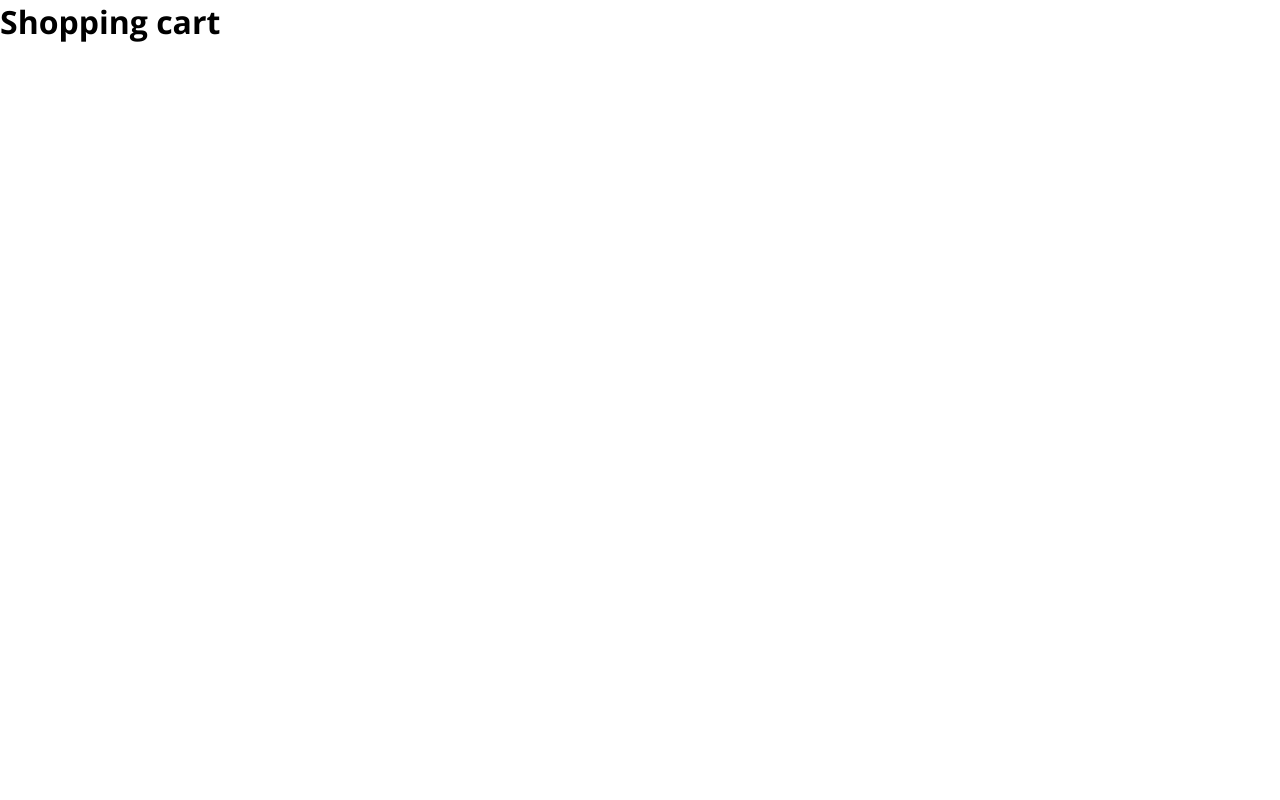
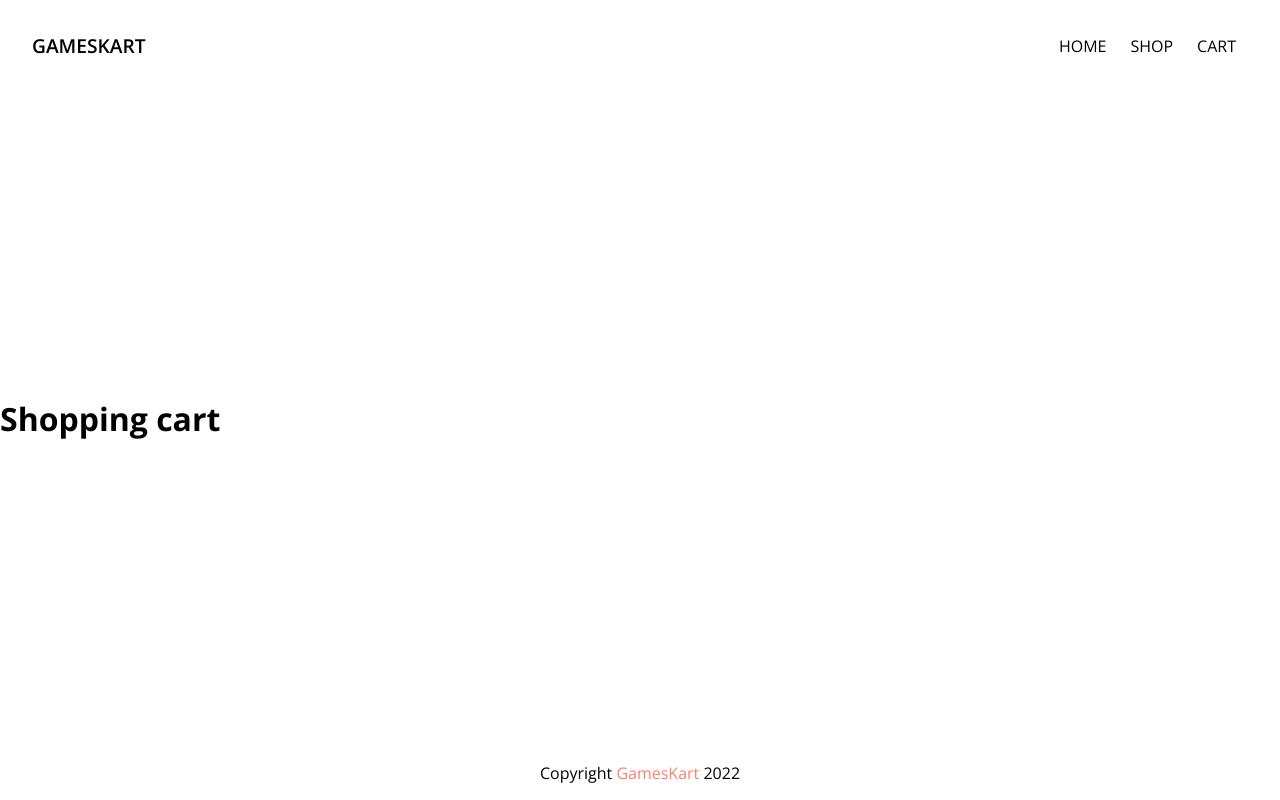
Before and after one commit to Lahirutech/shopping-cart-next-js, a Next.js app: page / in a window 1280 px wide. Built offline with nearby package versions, Linux system fonts and the light colour scheme.

Commit message:
adding the components with styling

```diff
--- /dev/null
+++ b/components/Footer.js
@@ -0,0 +1,12 @@
+import styles from '../styles/Footer.module.css';
+
+const Footer = () => {
+  return (
+    <footer className={styles.footer}>
+      Copyright <span className={styles.brand}>GamesKart</span>{' '}
+      {new Date().getFullYear()}
+    </footer>
+  );
+};
+
+export default Footer
--- /dev/null
+++ b/components/Navbar.js
@@ -0,0 +1,23 @@
+import Link from "next/link";
+import styles from "../styles/Navbar.module.css";
+
+const Navbar = () => {
+  return (
+    <nav className={styles.navbar}>
+      <h6 className={styles.logo}>GamesKart</h6>
+      <ul className={styles.links}>
+        <li className={styles.navlink}>
+          <Link href="/">Home</Link>
+        </li>
+        <li className={styles.navlink}>
+          <Link href="/shop">Shop</Link>
+        </li>
+        <li className={styles.navlink}>
+          <Link href="/cart">Cart</Link>
+        </li>
+      </ul>
+    </nav>
+  );
+};
+
+export default Navbar;
--- a/pages/_app.js
+++ b/pages/_app.js
@@ -1,7 +1,15 @@
-import '../styles/globals.css'
+import Navbar from "../components/Navbar";
+import Footer from "../components/Footer";
+import "../styles/globals.css";
 
 function MyApp({ Component, pageProps }) {
-  return <Component {...pageProps} />
+  return (
+    <div className="wrapper">
+      <Navbar />
+      <Component {...pageProps} />
+      <Footer />
+    </div>
+  );
 }
 
-export default MyApp
+export default MyApp;
--- /dev/null
+++ b/styles/Footer.module.css
@@ -0,0 +1,8 @@
+.footer {
+    padding: 1rem 0;
+    color: black;
+    text-align: center;
+  }
+  .brand {
+    color: #f9826c;
+  }
--- /dev/null
+++ b/styles/Navbar.module.css
@@ -0,0 +1,26 @@
+.navbar {
+    display: flex;
+    justify-content: space-between;
+    align-items: center;
+    padding: 2rem;
+  }
+  .logo {
+    font-size: 1.2rem;
+    font-weight: 600;
+    text-transform: uppercase;
+  }
+  .links {
+    display: flex;
+  }
+  .navlink {
+    list-style: none;
+    margin: 0 0.75rem;
+    text-transform: uppercase;
+  }
+  .navlink a {
+    text-decoration: none;
+    color: black;
+  }
+  .navlink a:hover {
+    color: #f9826c;
+  }
--- a/styles/globals.css
+++ b/styles/globals.css
@@ -1,11 +1,20 @@
-@import url('https://fonts.googleapis.com/css2?family=Open+Sans:wght@300;400;600;700&display=swap');
+@import url("https://fonts.googleapis.com/css2?family=Open+Sans:wght@300;400;600;700&display=swap");
 
-*, *::before, *::after {
+*,
+*::before,
+*::after {
   margin: 0;
   padding: 0;
   box-sizing: border-box;
 }
 
 body {
-  font-family: 'Open Sans', sans-serif;
+  font-family: "Open Sans", sans-serif;
 }
+
+.wrapper {
+  min-height: 100vh;
+  display: flex;
+  flex-direction: column;
+  justify-content: space-between;
+}
```
Also changed, not shown: component/Navbar.js (deleted, +0 -22 lines).
